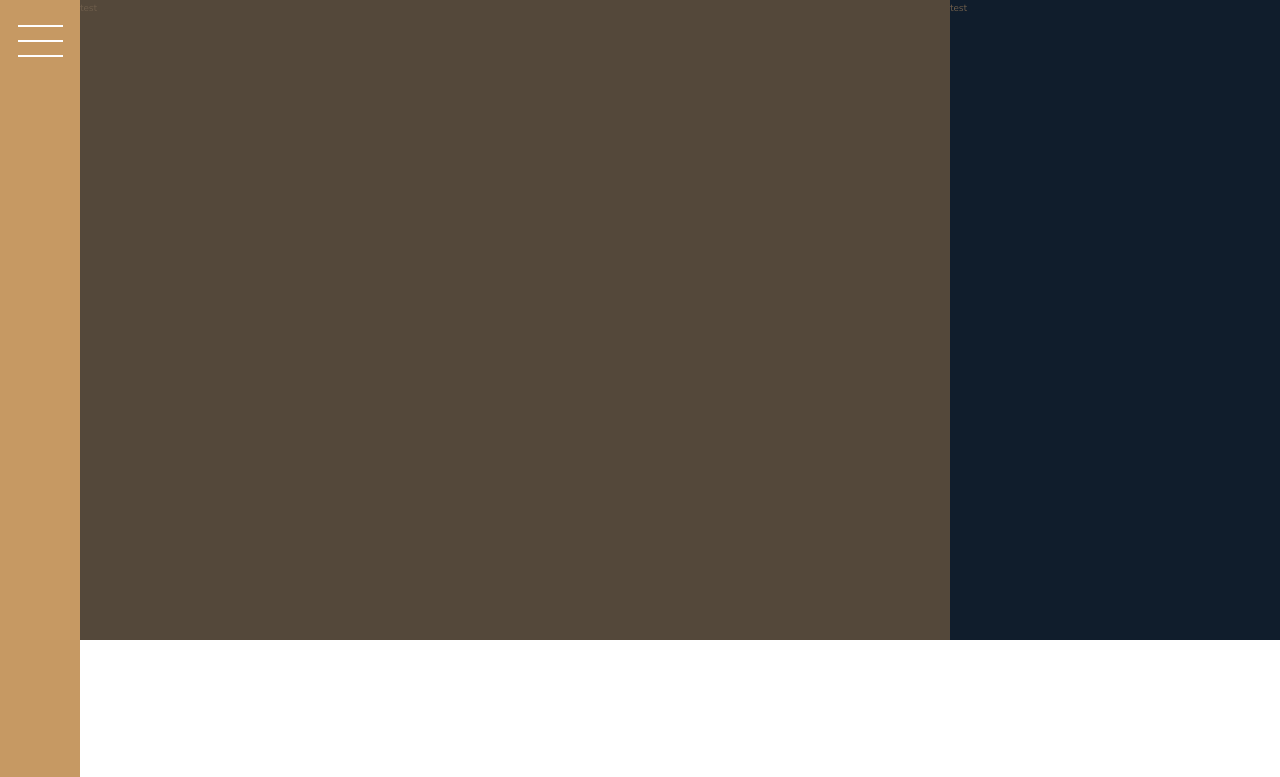
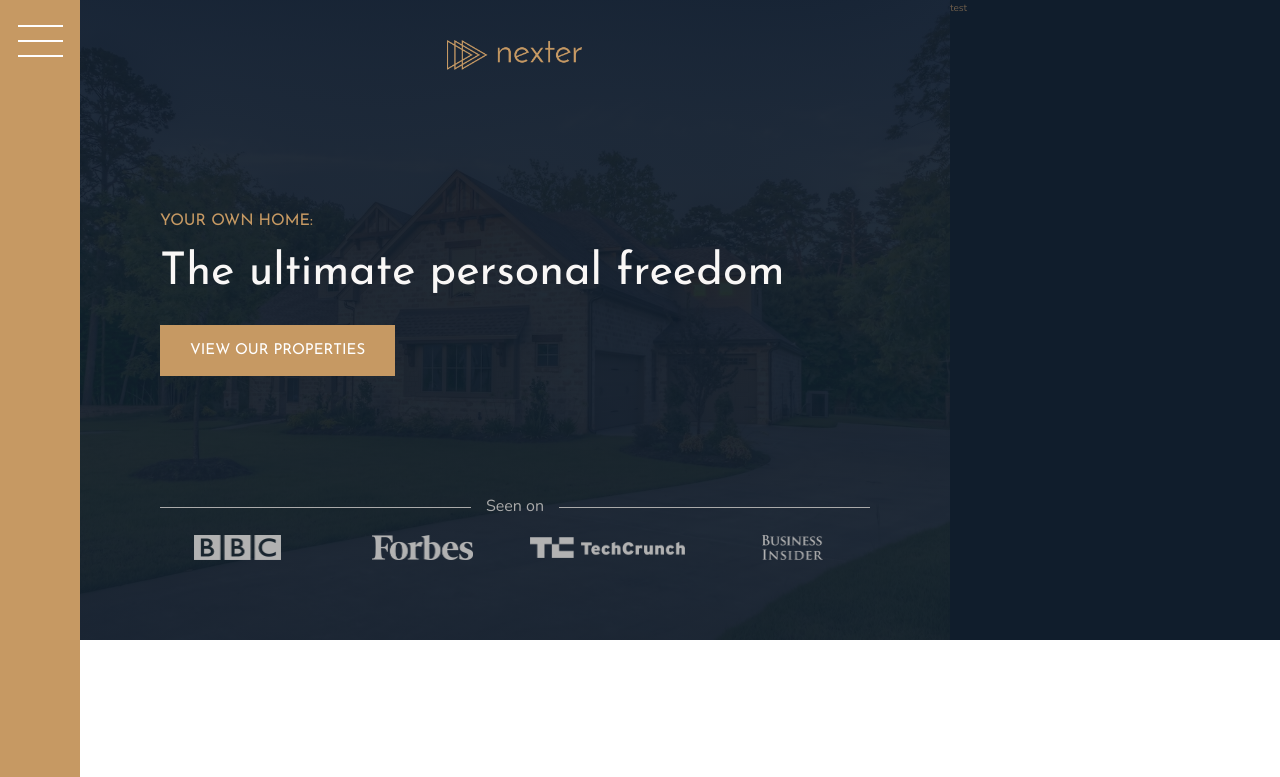
Before and after one commit to olaknowct/nexter, a website: page index.html in a window 1280 px wide. Shown: the top 777 px of the page. Drawn offline with nearby package versions, Linux system fonts and the light colour scheme.

Commit message:
Add header component

```diff
--- a/index.html
+++ b/index.html
@@ -18,7 +18,20 @@
     <div class="sidebar">
       <button class="nav-btn"></button>
     </div>
-    <header class="header">test</header>
+
+    <header class="header">
+      <img src="img/logo.png" alt="Nexter logo" class="header__logo" />
+      <h3 class="heading-3">Your own home:</h3>
+      <h1 class="heading-1">The ultimate personal freedom</h1>
+      <button class="btn header__btn">View our properties</button>
+      <div class="header__seenon-text">Seen on</div>
+      <div class="header__seenon-logos">
+        <img src="img/logo-bbc.png" alt="Seen on logo 1" />
+        <img src="img/logo-forbes.png" alt="Seen on logo 2" />
+        <img src="img/logo-techcrunch.png" alt="Seen on logo 3" />
+        <img src="img/logo-bi.png" alt="Seen on logo 4" />
+      </div>
+    </header>
     <div class="realtors">test</div>
     <section class="features">
       <div class="feature">
--- a/sass/_header.scss
+++ b/sass/_header.scss
@@ -1,4 +1,61 @@
 .header {
   background-color: $color-grey-dark-1;
   grid-column: full-start / col-end 6;
+  background-image: linear-gradient(
+      rgba($color-secondary, 0.93),
+      rgba($color-secondary, 0.93)
+    ),
+    url(../img/hero.jpeg);
+  background-size: cover;
+  background-position: center;
+  padding: 8rem;
+  padding-top: 4rem;
+
+  display: grid;
+  grid-template-rows: 1fr min-content minmax(6rem, min-content) 1fr;
+  grid-template-columns: minmax(min-content, max-content);
+  grid-row-gap: 1.5rem;
+  justify-content: center;
+
+  &__logo {
+    height: 3rem;
+    justify-self: center;
+  }
+
+  &__btn {
+    align-self: start;
+    justify-self: start;
+  }
+
+  &__seenon-text {
+    display: grid;
+    grid-template-columns: 1fr max-content 1fr;
+    grid-column-gap: 1.5rem;
+    align-items: center;
+
+    font-size: 1.6rem;
+    color: $color-grey-light-2;
+
+    &::before,
+    &::after {
+      content: "";
+      height: 1px;
+      display: block;
+      background-color: currentColor;
+    }
+  }
+
+  &__seenon-logos {
+    display: grid;
+    grid-template-columns: repeat(4, 1fr);
+    grid-column-gap: 3rem;
+    justify-items: center;
+    align-items: center;
+
+    img {
+      max-height: 2.5rem;
+      max-width: 100%;
+      filter: brightness(70%);
+    }
+  }
 }
```
Also changed, not shown: css/style.css.
